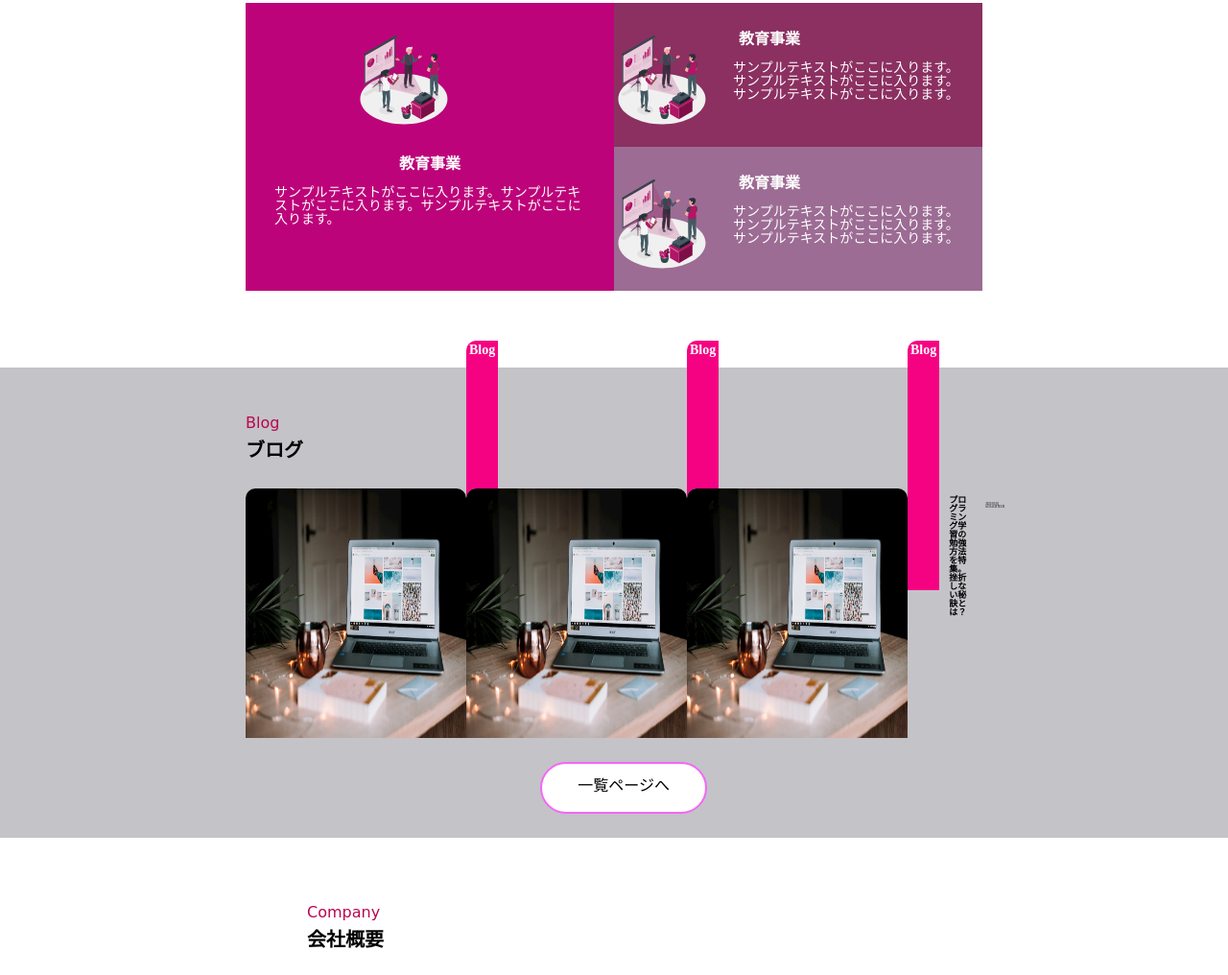
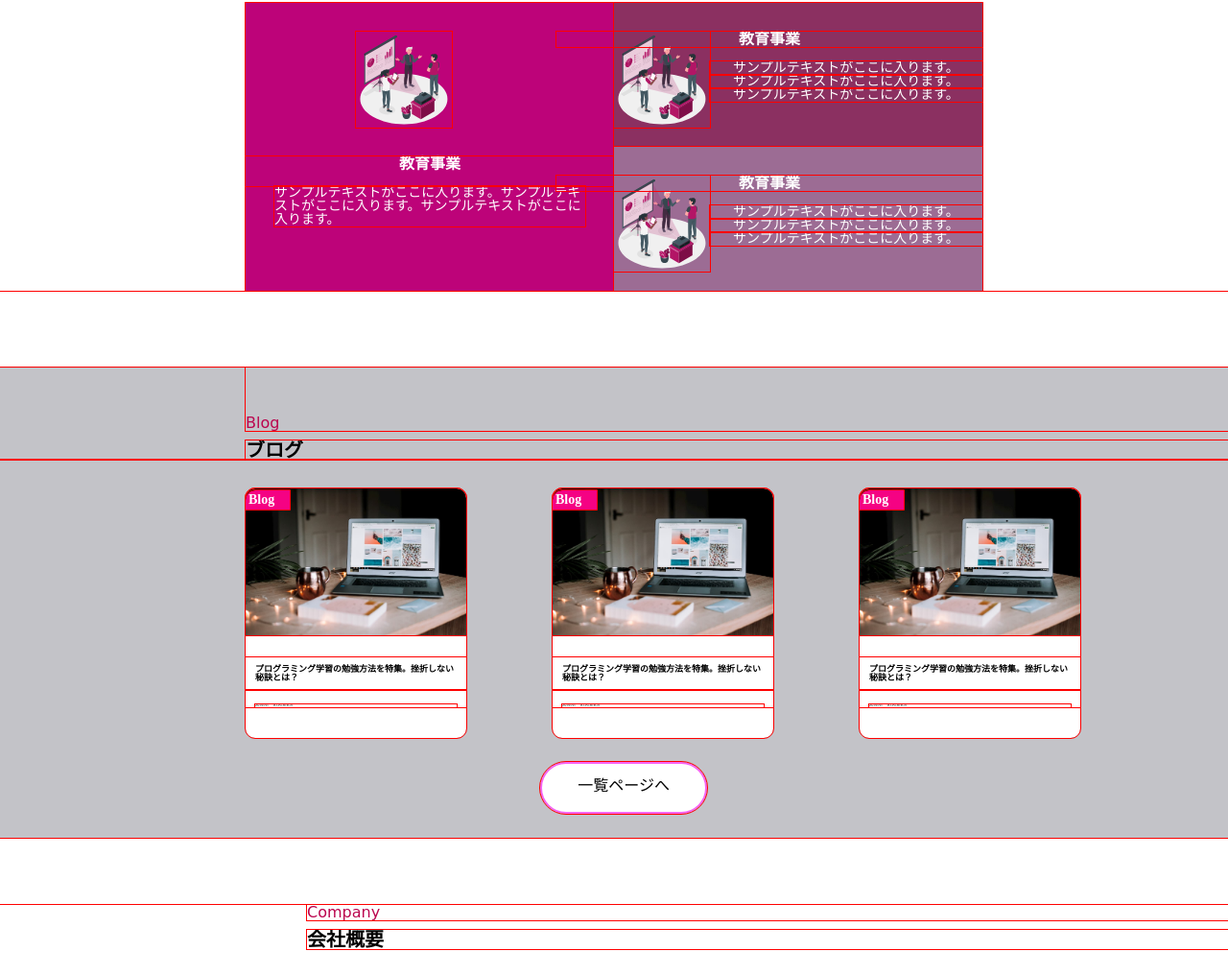
Before and after one commit to yamakawashoya/LPsite, a plain HTML site: page index.html in a window 1280 px wide. Shown: the part 1764-2780 px from the top of the page at 96% size. Drawn offline with Linux system fonts and the light colour scheme.

Commit message:
question8

```diff
--- a/css/style.css
+++ b/css/style.css
@@ -1,4 +1,4 @@
-/** {
+ * {
   outline: 1px solid red !important;
 }*/
 
@@ -289,21 +289,18 @@ span {
   border-radius: 10px 10px 10px 10px;
   margin-top: 30px;
   float: left;
+  margin-right: 90px;
   box-shadow: 0px 3px 0px rgba(0, 0, 0, 0);
   background: white;
-  display: flex;
 }
 
 .blog__cat__box img {
   width: 100%;
   border-radius: 10px 10px 0 0;
-  display: flex;
-  justify-content: center;
 }
 
 .box__title  {
   display: flex;
-  justify-content: center;
   width: 40px;
   background: #f50283;
   color: #fff;
@@ -317,16 +314,12 @@ span {
 .box__text {
   padding: 8px 10px;
   font-size: 9px;
-  display: flex;
-  justify-content: center;
 }
 
 .box__footer {
   font-size: 3px;
   padding: 0px 10px;
   padding-top: 15px;
-  display: flex;
-  justify-content: center;
 }
 
 .blog__link {
@@ -434,7 +427,8 @@ margin-top: 10%;
 }
 
 .last__link__btn {
-  margin-left: 43%;
+  text-align: center;
+  margin-left: 40%;
 }
 
 .last__btn {
@@ -447,6 +441,7 @@ margin-top: 10%;
   border-radius: 30px;
   background: linear-gradient(90deg,#f50283,#701470);
   width: 160px;
+  margin-left: 40px;
   box-shadow: 0px 5px 0px rgba(255, 5, 0, 0.2);
   margin-bottom: 20px;
   position: relative;
```
